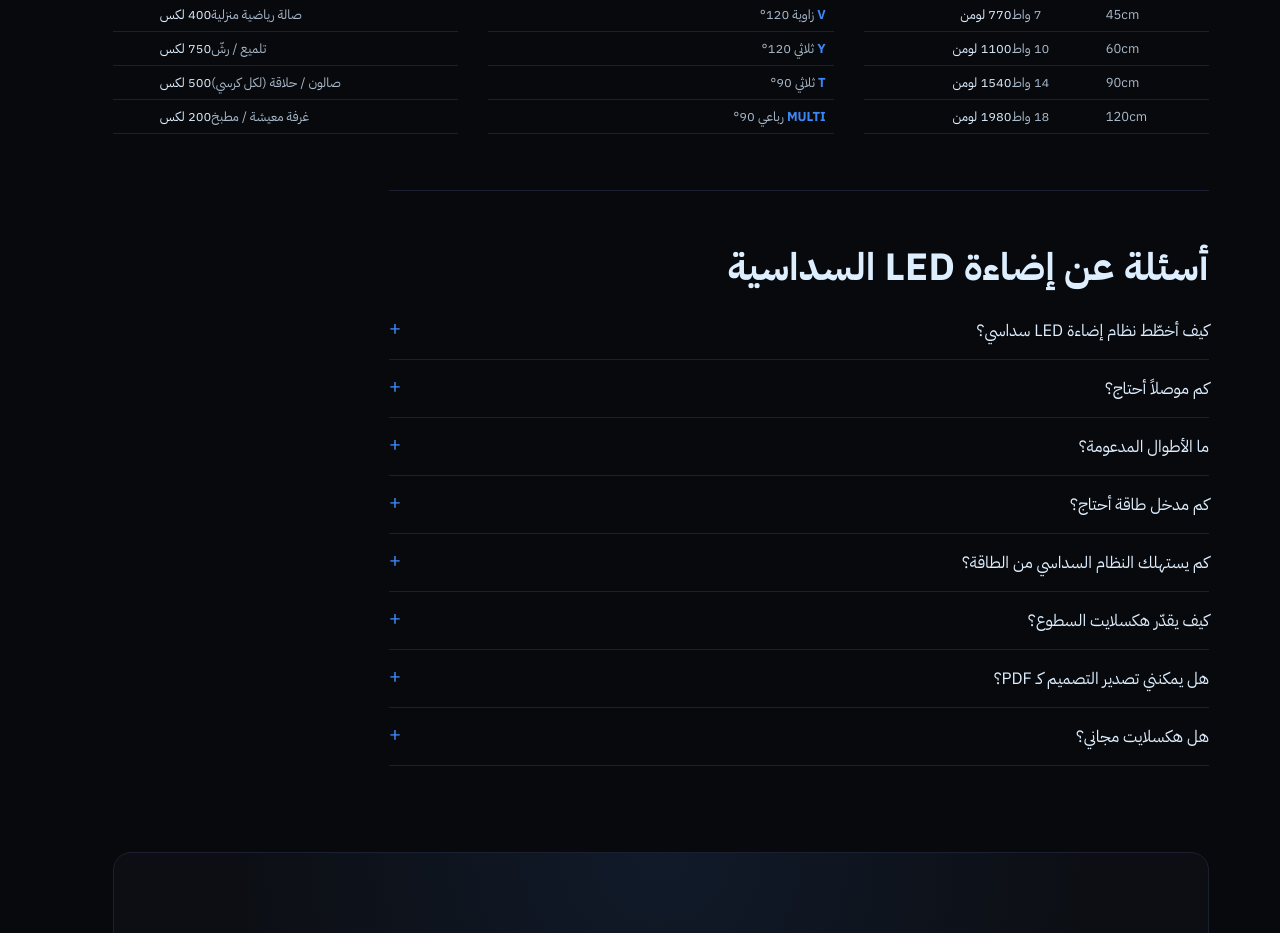
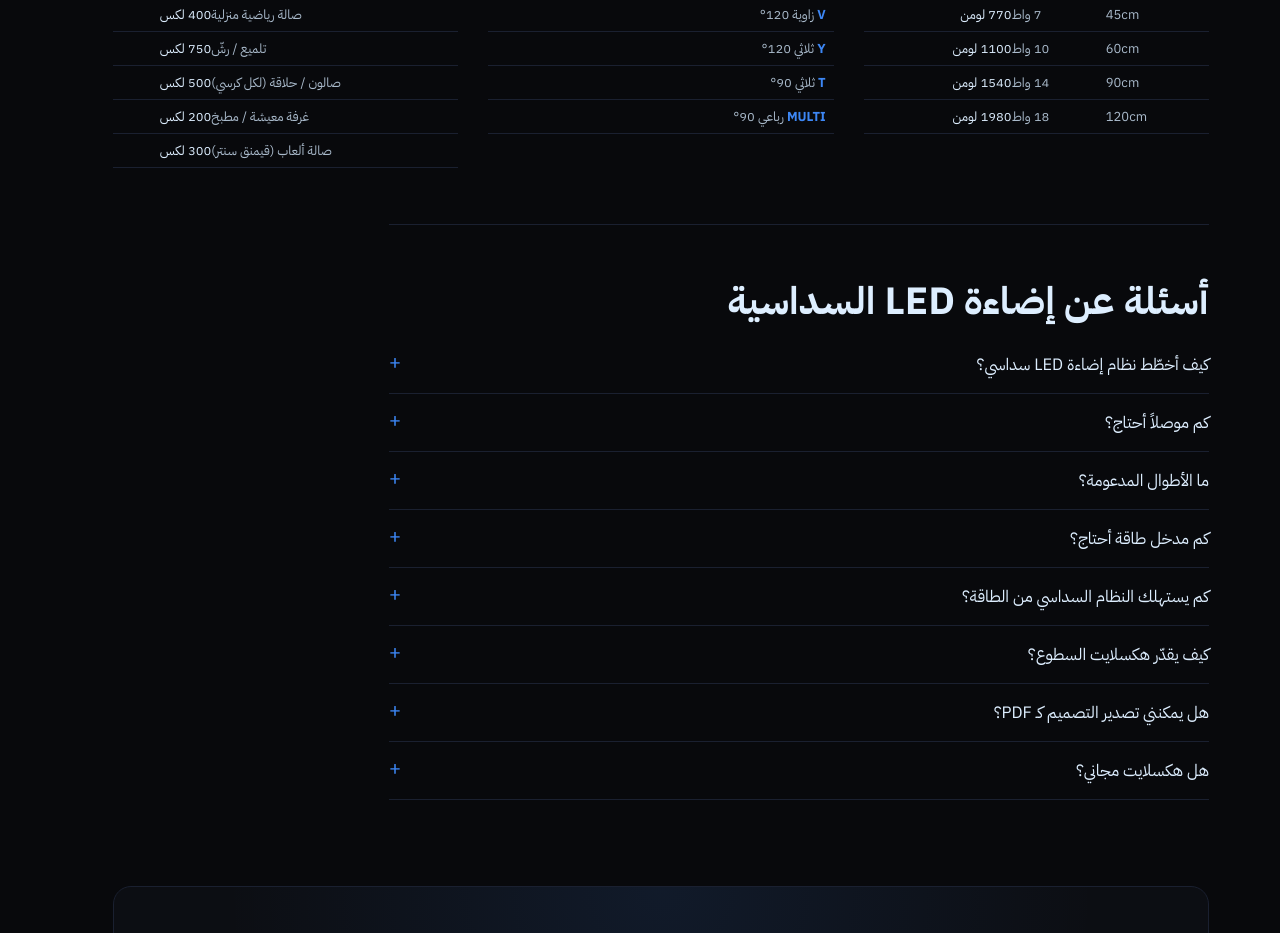
Before and after one commit to uAliAmer/hexlight, a React (Vite) app: page / in a window 1280 px wide. Shown: the part 4121-5054 px from the top of the page. Built offline with nearby package versions, Linux system fonts and the light colour scheme.

Commit message:
Add gaming center (صالة ألعاب) use-case, 300 lx target

```diff
--- a/src/engine/spec.ts
+++ b/src/engine/spec.ts
@@ -90,6 +90,7 @@ export const USE_CASES: UseCase[] = [
   { id: "detailing", label: "تلميع / رشّ", targetLux: 750, workPlaneM: 0 },
   { id: "salon", label: "صالون / حلاقة (لكل كرسي)", targetLux: 500, workPlaneM: 0.85 },
   { id: "living", label: "غرفة معيشة / مطبخ", targetLux: 200, workPlaneM: 0.75 },
+  { id: "gaming", label: "صالة ألعاب (قيمنق سنتر)", targetLux: 300, workPlaneM: 0.75 },
 ];
 
 export const USE_CASE_BY_ID = Object.fromEntries(USE_CASES.map((u) => [u.id, u])) as Record<string, UseCase>;
```
